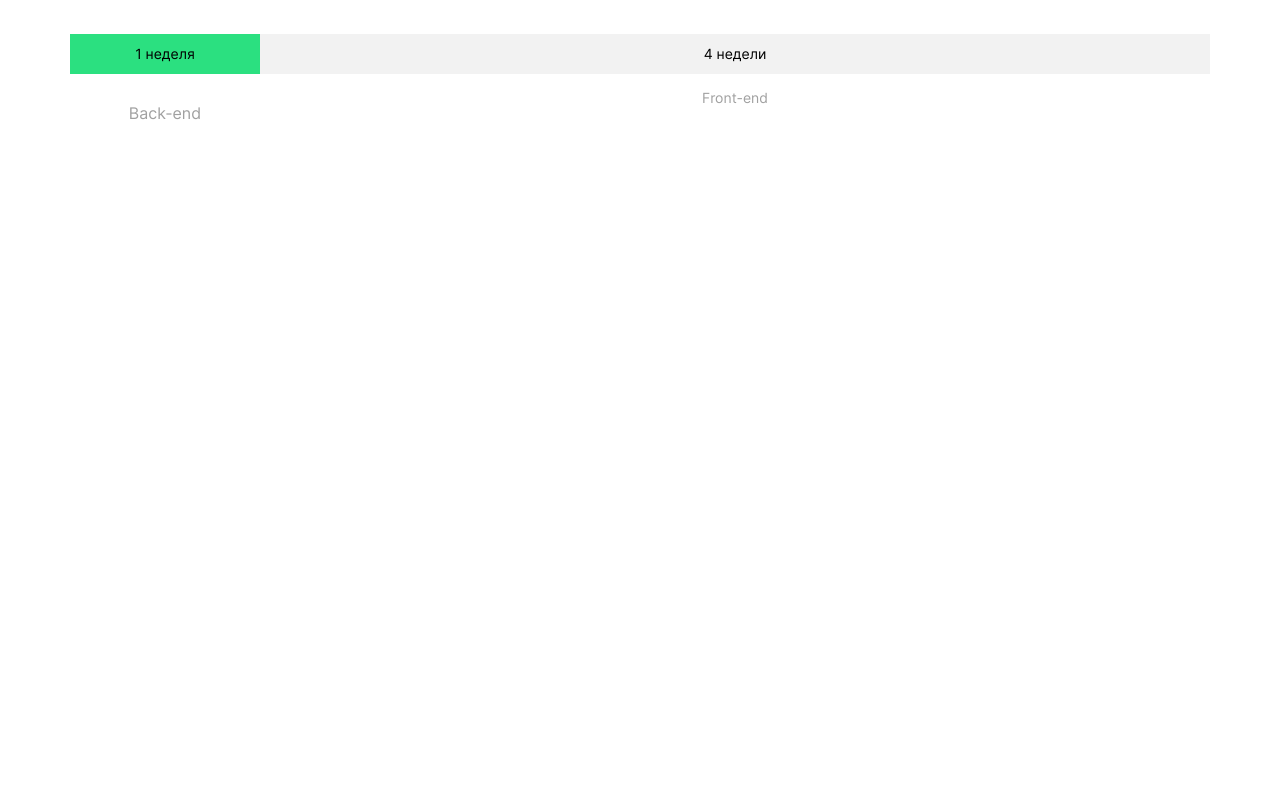
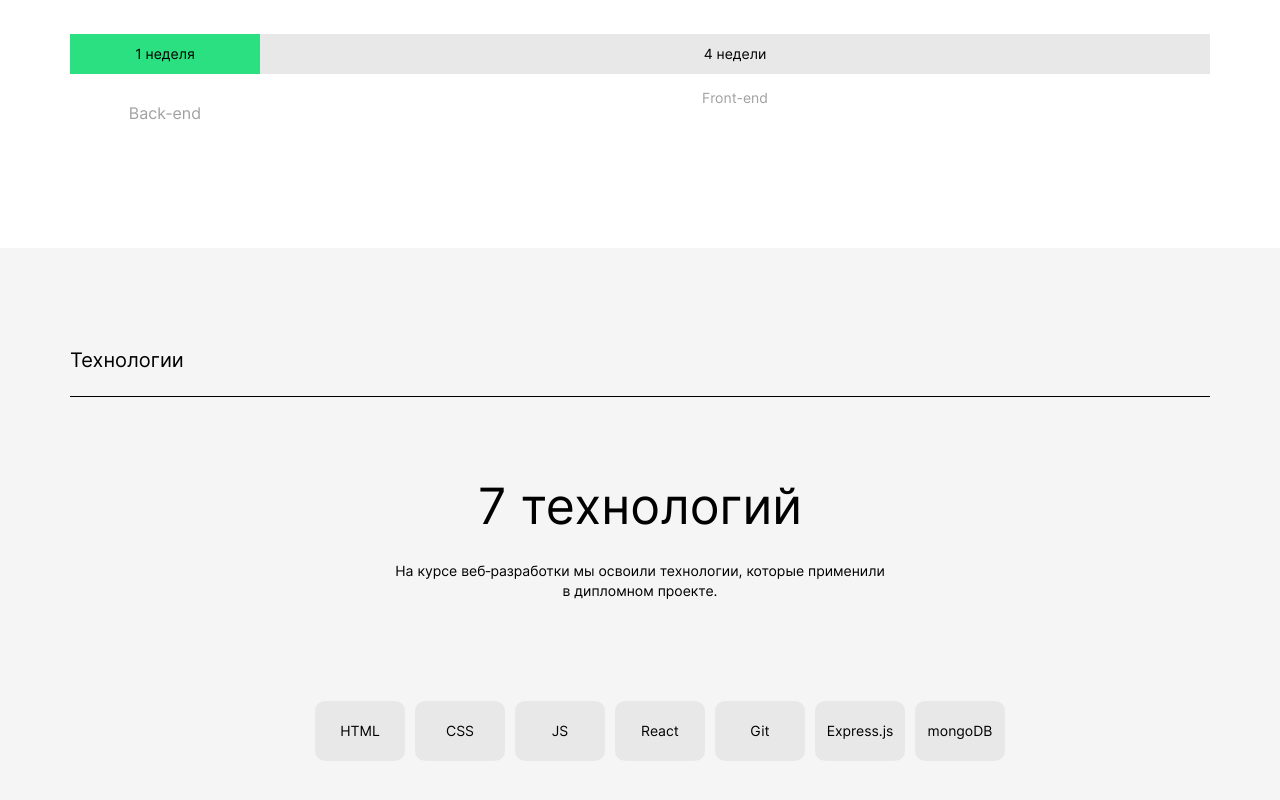
Before and after one commit to 13Thirteenth13/movies-explorer-frontend, a React (Create React App) app: page / in a window 1280 px wide. Shown: the part 1074-1874 px from the top of the page. Before the commit the page ends 1322 px from the top, so only its background shows below. Built offline with nearby package versions, Linux system fonts and the light colour scheme.

Commit message:
feat: Techs #1

```diff
--- a/src/components/Main/Main.jsx
+++ b/src/components/Main/Main.jsx
@@ -1,11 +1,13 @@
 import Promo from "../Promo/Promo.jsx";
 import AboutProject from "../AboutProject/AboutProject.jsx";
+import Techs from "../Techs/Techs.jsx";
 
 function Main() {
   return (
     <main className="content">
       <Promo />
       <AboutProject />
+      <Techs />
     </main>
   );
 }
--- a/src/components/Promo/Promo.css
+++ b/src/components/Promo/Promo.css
@@ -9,6 +9,7 @@
 .promo__title {
   text-align: center;
   padding: 160px 0;
+  max-width: 750px;
 }
 
 .promo__list {
--- a/src/components/Promo/Promo.jsx
+++ b/src/components/Promo/Promo.jsx
@@ -6,9 +6,9 @@ function Promo() {
       </h1>
       <nav>
         <ul className="promo__list">
-          <li className="promo__list-item color_button text_medium-primary">О проекте</li>
-          <li className="promo__list-item color_button text_medium-primary">Технологии</li>
-          <li className="promo__list-item color_button text_medium-primary">Студент</li>
+          <li className="promo__list-item color_secondary text_medium-primary">О проекте</li>
+          <li className="promo__list-item color_secondary text_medium-primary">Технологии</li>
+          <li className="promo__list-item color_secondary text_medium-primary">Студент</li>
         </ul>
       </nav>
     </section>
--- /dev/null
+++ b/src/components/Techs/Techs.css
@@ -0,0 +1,34 @@
+.techs {
+  display: flex;
+  flex-direction: column;
+  padding: 100px 70px;
+}
+
+.techs__info {
+  text-align: center;
+  padding-top: 80px;
+  padding-bottom: 100px;
+  display: flex;
+  flex-direction: column;
+  gap: 26px;
+}
+
+.techs__text {
+  max-width: 500px;
+  align-self: center;
+}
+
+.techs__list {
+  display: flex;
+  align-self: center;
+  list-style-type: none;
+  gap: 10px;
+  text-align: center;
+}
+
+.techs__list-item {
+  width: 90px;
+  padding: 20px 0;
+  border-radius: 10px;
+  box-sizing: border-box;
+}
--- /dev/null
+++ b/src/components/Techs/Techs.jsx
@@ -0,0 +1,24 @@
+function Techs() {
+  return (
+    <section className="techs color_background">
+      <h3 className="techs__header text_large-secondary underline-pb25">Технологии</h3>
+      <div className="techs__info">
+        <h2 className="techs__title text_large-primary">7 технологий</h2>
+        <p className="techs__text text_medium-secondary">
+          На курсе веб&#8209;разработки мы освоили технологии, которые применили в дипломном проекте.
+        </p>
+      </div>
+      <ul className="techs__list text_medium-secondary">
+        <li className="techs__list-item color_secondary">HTML</li>
+        <li className="techs__list-item color_secondary">CSS</li>
+        <li className="techs__list-item color_secondary">JS</li>
+        <li className="techs__list-item color_secondary">React</li>
+        <li className="techs__list-item color_secondary">Git</li>
+        <li className="techs__list-item color_secondary">Express.js</li>
+        <li className="techs__list-item color_secondary">mongoDB</li>
+      </ul>
+    </section>
+  );
+}
+
+export default Techs;
--- a/src/index.css
+++ b/src/index.css
@@ -8,3 +8,4 @@
 @import url(./components/Main/Main.css);
 @import url(./components/Promo/Promo.css);
 @import url(./components/AboutProject/AboutProject.css);
+@import url(./components/Techs/Techs.css);
--- a/src/utils/UI/UI.css
+++ b/src/utils/UI/UI.css
@@ -5,21 +5,16 @@
 }
 
 .color_secondary {
-  background-color: #F2F2F2;
+  background-color: #E8E8E8;
   ;
 }
 
 .color_text {
   color: #A0A0A0;
-  ;
 }
 
 .color_background {
   background-color: #F5F5F5;
-}
-
-.color_button {
-  background-color: #E8E8E8;
 }
 
 .text_medium-primary {
```
